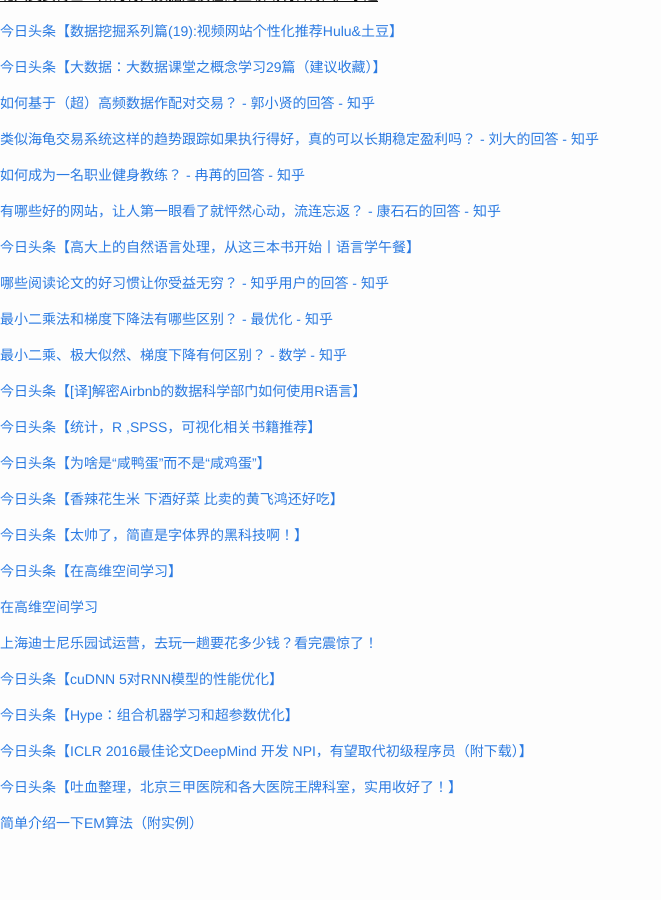
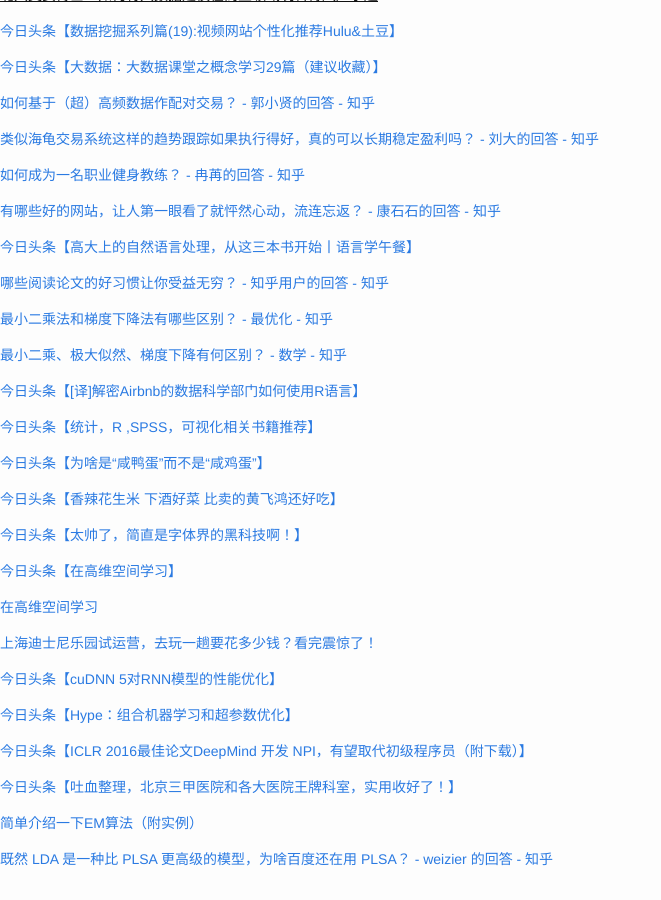
Before and after one commit to cnwarden/cnwarden.github.io, a Jekyll site: the page built from fav/index.md, in a window 1280 px wide and 900 px high, scrolled down 11886 px. Shown: the whole window, without its empty margins (0-661 px from the left). Built offline with Jekyll 4.4.1, drawn with Linux system fonts in a browser that asks for light colours; emoji names are drawn with the system emoji font; before the commit the page ends 12750 px from its top, so only the background shows below that.

Commit message:
auto commit

```diff
--- a/fav/index.md
+++ b/fav/index.md
@@ -704,3 +704,5 @@ title:  fav
 [今日头条【吐血整理，北京三甲医院和各大医院王牌科室，实用收好了！】](http://toutiao.com/group/6282680745279652097/?iid=4287561083&app=news_article&tt_from=android_share&utm_source=email&utm_medium=toutiao_android&utm_campaign=client_share)
 
 [简单介绍一下EM算法（附实例）](http://mp.weixin.qq.com/s?__biz=MjM5NTE1NjQ0NA==&mid=405128003&idx=1&sn=a4cf02e35144cfd0efb84ced49343da3&scene=21#wechat_redirect)
+
+[既然 LDA 是一种比 PLSA 更高级的模型，为啥百度还在用 PLSA？ - weizier 的回答 - 知乎](http://www.zhihu.com/question/23642556/answer/38969800)
```
